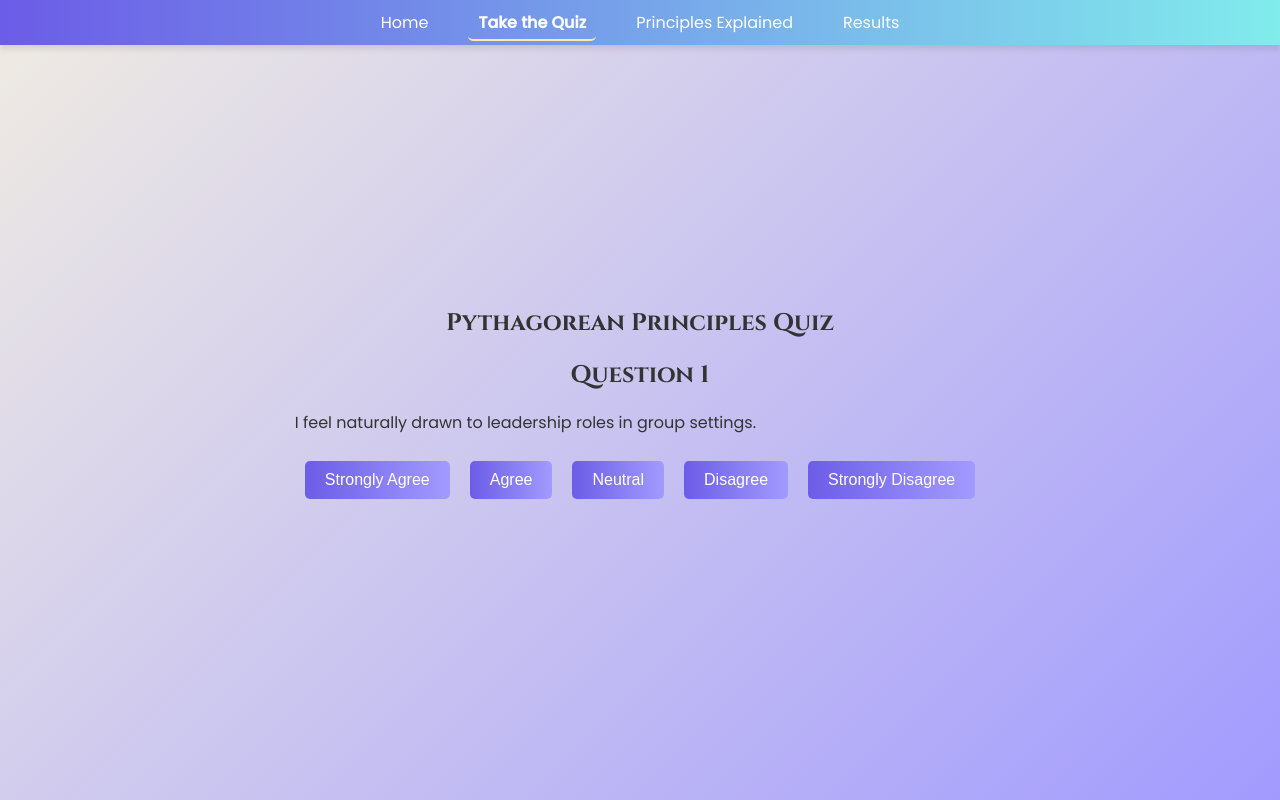
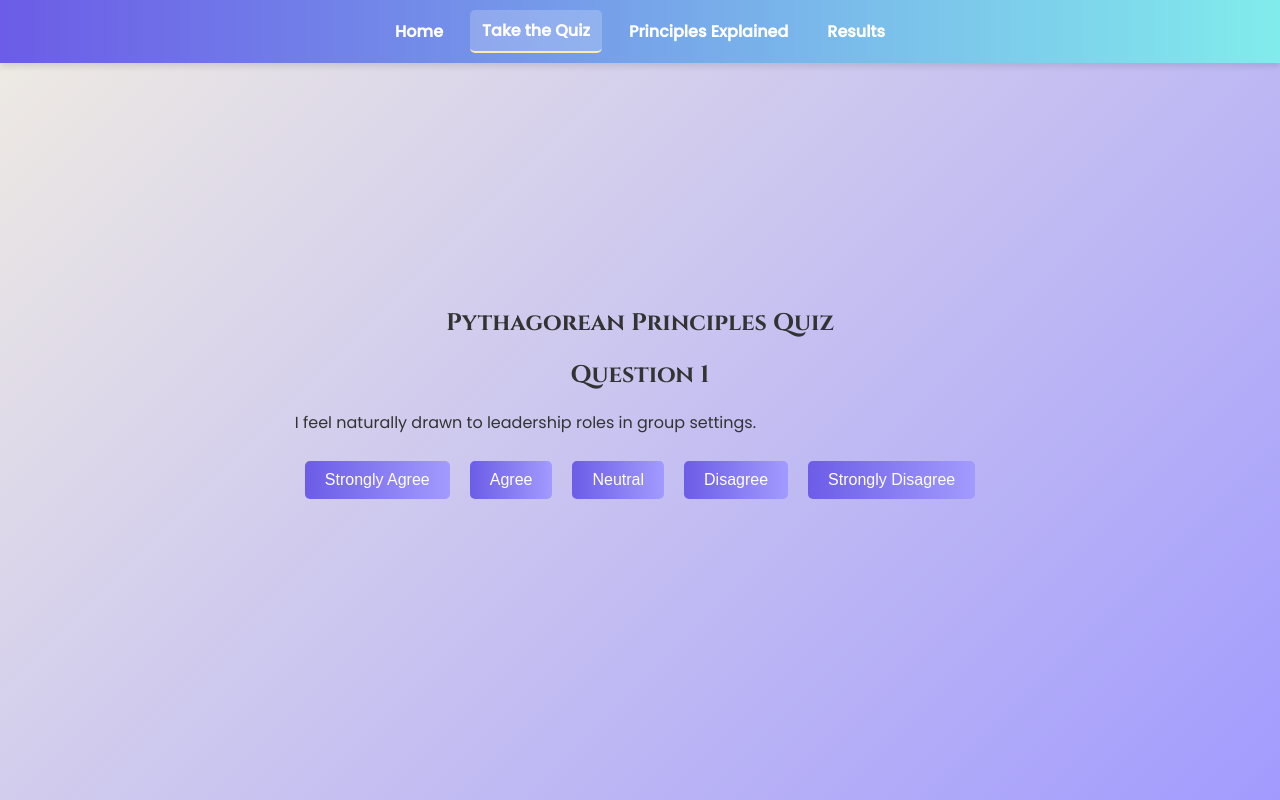
Before and after one commit to RevStanton/pythagorean-quiz, a React (Vite) app: page /pythagorean-quiz/quiz in a window 1280 px wide. Built offline with nearby package versions, Linux system fonts and the light colour scheme.

Commit message:
Fix quiz page styling and improve navigation alignment

```diff
--- a/src/styles/Navigation.css
+++ b/src/styles/Navigation.css
@@ -42,3 +42,45 @@
     color: #ffeaa7; /* Set a distinctive color */
     border-bottom: 2px solid #ffeaa7; /* Add a bottom border */
   }
+
+  .navigation ul {
+    display: flex;
+    flex-direction: row; /* Items are aligned horizontally */
+    list-style-type: none;
+    margin: 0;
+    padding: 0;
+    gap: 15px; /* Adds spacing between menu items */
+    justify-content: center; /* Centers the entire menu */
+  }
+
+  .navigation li {
+    margin: 0;
+    display: flex;
+    align-items: center; /* Ensures vertical alignment */
+    justify-content: center; /* Ensures horizontal alignment */
+  }
+
+  .navigation a {
+    text-decoration: none;
+    font-size: 16px;
+    font-weight: bold;
+    color: white;
+    padding: 8px 12px;
+    border-radius: 5px;
+    transition: background 0.3s ease;
+  }
+
+  .navigation a:hover,
+.navigation a.active-link {
+  background: rgba(255, 255, 255, 0.2); /* Highlights active/hovered link */
+}
+
+@media (max-width: 768px) {
+  .navigation ul {
+    align-items: center; /* Centers items */
+  }
+
+  .navigation a {
+    font-size: 14px; /* Adjust font size for smaller screens */
+  }
+}
--- a/src/styles/global.css
+++ b/src/styles/global.css
@@ -2,6 +2,8 @@
 
 body {
     font-family: 'Poppins', sans-serif;
+    overflow-y: auto; /* Ensures vertical scrolling */
+    overflow-x: hidden; /* Prevents horizontal scrolling */
     margin: 0;
     padding: 0;
     background: linear-gradient(135deg, #f0ece2, #a29bfe);
```
Also changed, not shown: src/styles/QuizPage.css (+38 -15 lines).
